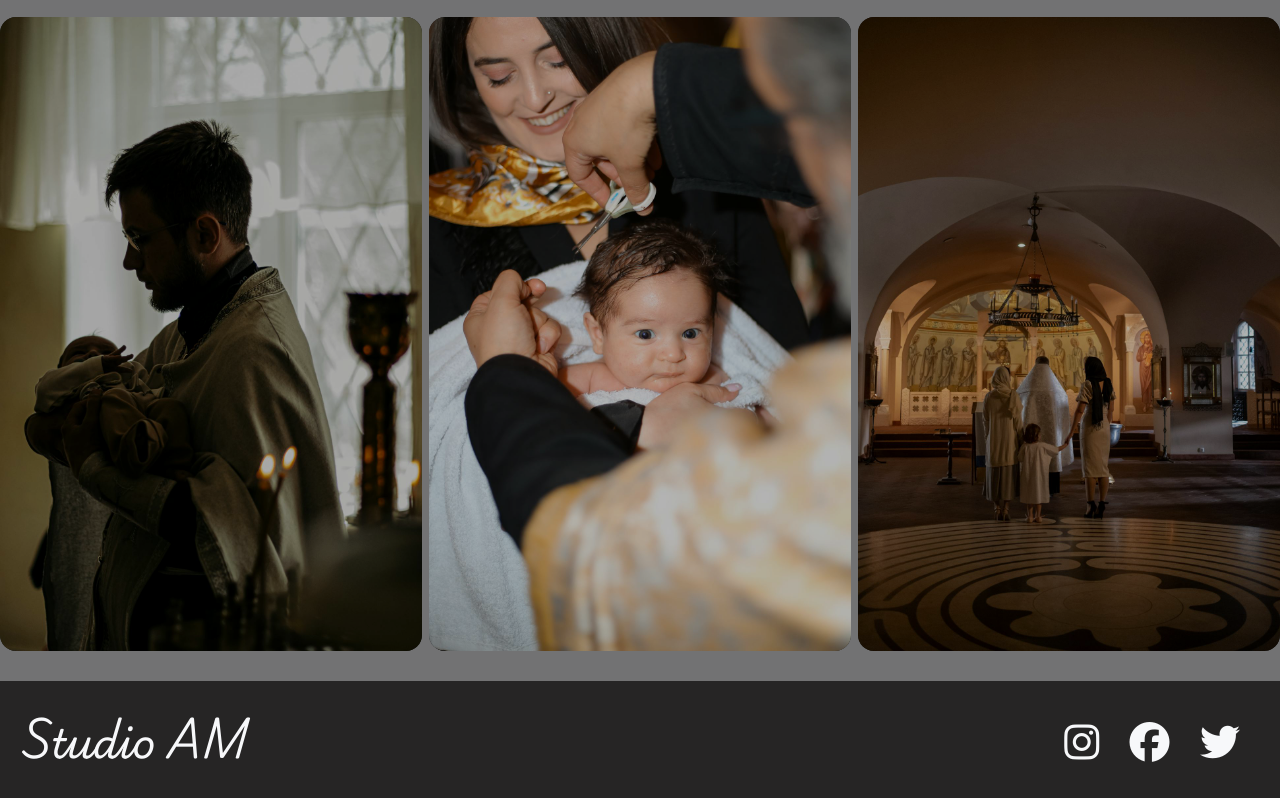
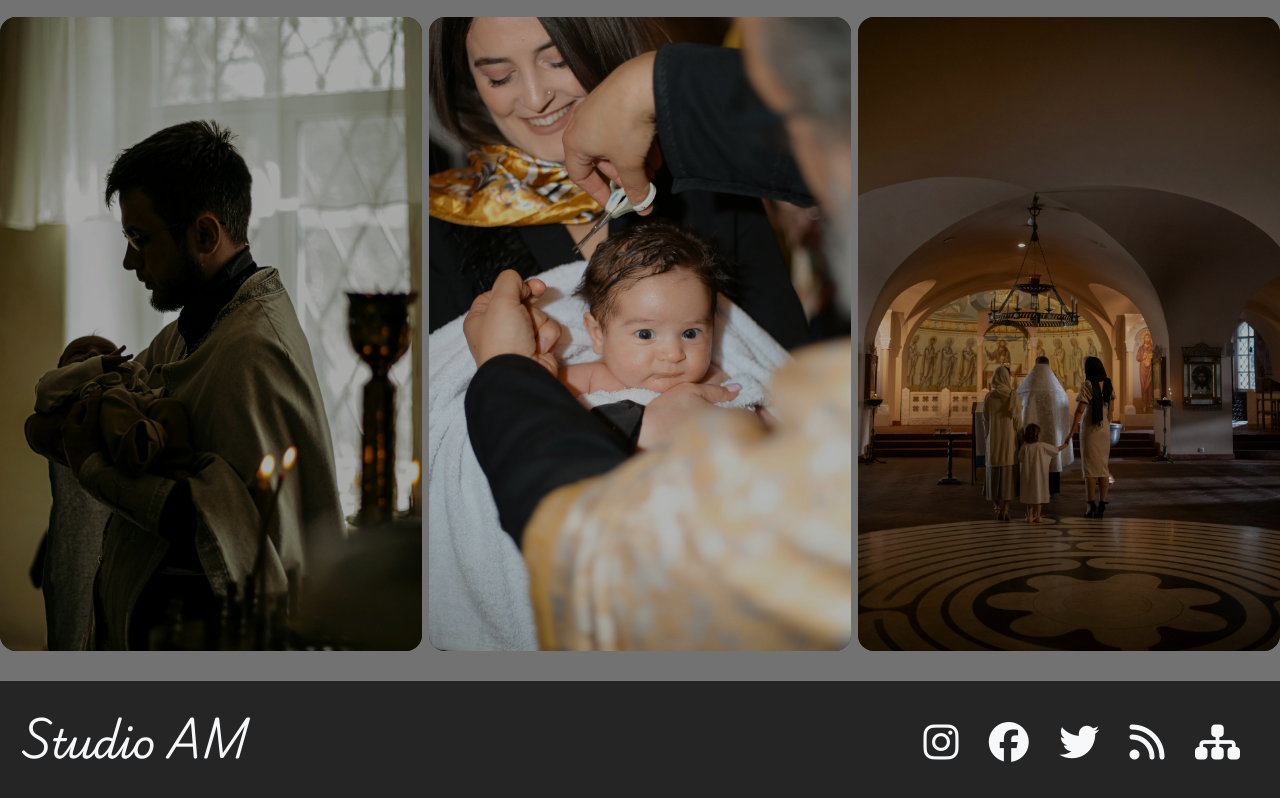
Before and after one commit to AndreaMilosevic/amstudio, a plain HTML site: page galerija.html in a window 1280 px wide. Shown: the part 1685-2483 px from the top of the page. Drawn offline with Linux system fonts and the light colour scheme.

Commit message:
Update galerija.html

```diff
--- a/galerija.html
+++ b/galerija.html
@@ -132,6 +132,8 @@
             <a href= "https://www.instagram.com/" target="_blank"><i class="fa-brands fa-instagram"></i></a>
             <a href="https://www.facebook.com/" target="_blank"><i class="fa-brands fa-facebook"></i></a>
             <a href="https://twitter.com/" target="_blank"><i class="fa-brands fa-twitter"></i></a>
+		<a href="rss.xml" target="_blank"><i class="fa-solid fa-rss"></i></a>
+		<a href="sitemap.xml" target="_blank"><i class="fa-solid fa-sitemap"></i></a>
         </div>
     </footer>
 
```
